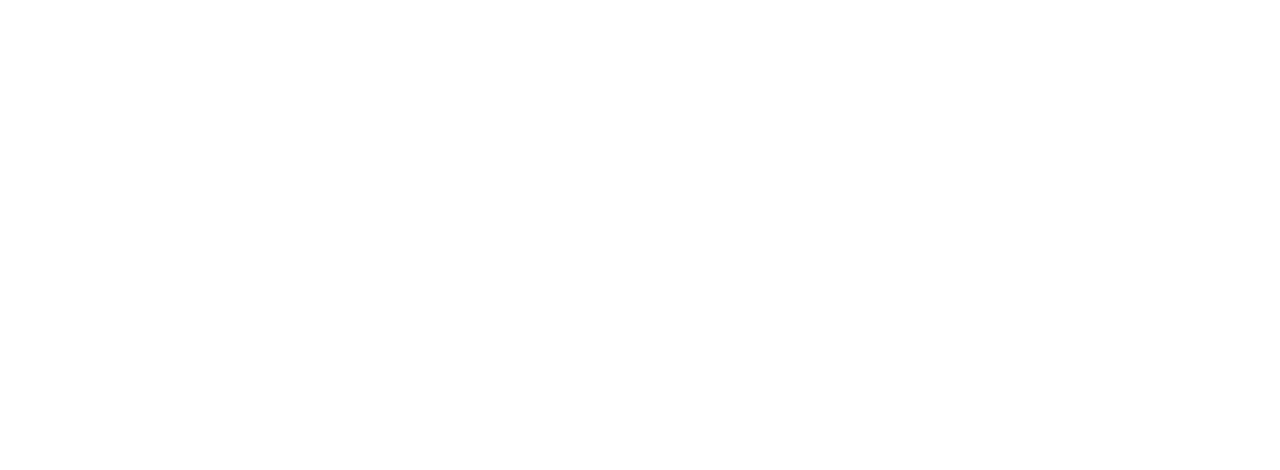
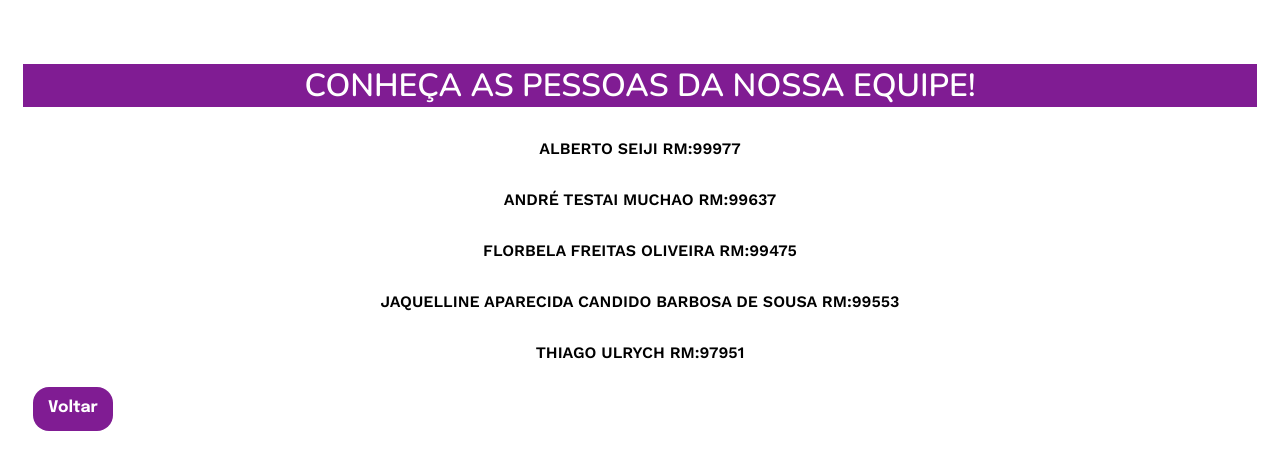
Before and after one commit to 1tico1/URSA_firstsprint, a plain HTML site: page integrantes/int.html in a window 1280 px wide. Drawn offline with nearby package versions, Linux system fonts and the light colour scheme.

Commit message:
in progress

```diff
--- a/cadastro/cadastro.css
+++ b/cadastro/cadastro.css
@@ -0,0 +1,37 @@
+@import url('https://fonts.googleapis.com/css2?family=Epilogue:wght@700&display=swap');
+@import url('https://fonts.googleapis.com/css2?family=Work+Sans:wght@600&display=swap');
+@import url('https://fonts.googleapis.com/css2?family=Nunito:wght@600&display=swap');
+
+h2 {
+    font-family: 'Work Sans', sans-serif;
+    color: #801C93;
+    font-size: 2.5em;
+    margin: 15px;
+    margin-top: 35px;
+}
+
+p {
+    font-family: 'Nunito', sans-serif;
+    font-size: 17px;
+    margin: 15px;
+    margin-right: 10em;
+}
+
+a {
+    display: flex;
+    text-align: center;
+    justify-content: center;
+    text-decoration: none;
+    background-color: #801C93;
+    height: 2em;
+    width: 5em;
+    border-radius: 1em;
+    font-family: 'Epilogue', sans-serif;
+    padding-top: 12px;
+    margin: 25px;
+    color: #ffffff;
+}
+
+a:hover {
+    color: black;
+}
--- a/cadastro/cadastro.html
+++ b/cadastro/cadastro.html
@@ -5,6 +5,7 @@
     <meta http-equiv="X-UA-Compatible" content="IE=edge">
     <meta name="viewport" content="width=device-width, initial-scale=1.0">
     <title>Document</title>
+    <link rel="stylesheet" href="cadastro.css">
 </head>
 <body>
     <header>
--- a/empresa/emp.css
+++ b/empresa/emp.css
@@ -0,0 +1,72 @@
+@import url('https://fonts.googleapis.com/css2?family=Epilogue:wght@700&display=swap');
+@import url('https://fonts.googleapis.com/css2?family=Work+Sans:wght@600&display=swap');
+@import url('https://fonts.googleapis.com/css2?family=Nunito:wght@600&display=swap');
+
+body {
+    padding: 0;
+    margin: 0;
+}
+
+h2 {
+    font-family: 'Work Sans', sans-serif;
+    color: #801C93;
+    font-size: 2.5em;
+    margin: 15px;
+    margin-top: 35px;
+}
+
+p {
+    font-family: 'Nunito', sans-serif;
+    font-size: 17px;
+    margin: 15px;
+    margin-right: 10em;
+}
+
+li {
+    display: flex;
+    text-align: center;
+    justify-content: center;
+    text-decoration: none;
+    color: #000000;
+    height: 2em;
+    width: 3em;
+    font-family: 'Epilogue', sans-serif;
+    padding-top: 12px;
+    margin: 25px;
+}
+
+.final {
+    height: 15em;
+    width: 15em;
+    margin: 1em;
+}
+
+h3 {
+    display: flex;
+    justify-content: center;
+    align-items: center;
+    font-family: 'Work Sans', sans-serif;
+    color: #801C93;
+    font-size: 2.5em;
+    margin-left: 13em;
+    margin-top: -1em;
+    height: 0em;
+    width: 16em;
+}
+
+a {
+    display: flex;
+    justify-content: center;
+    align-items: center;
+    font-family: 'Work Sans', sans-serif;
+    color: #801C93;
+    font-size: 1.5em;
+    margin-left: 9em;
+    margin-top: 4em;
+    height: 0em;
+    width: 28em;
+}
+
+a:hover {
+    color: black;
+}
--- a/home/home.css
+++ b/home/home.css
@@ -0,0 +1,37 @@
+@import url('https://fonts.googleapis.com/css2?family=Epilogue:wght@700&display=swap');
+@import url('https://fonts.googleapis.com/css2?family=Work+Sans:wght@600&display=swap');
+@import url('https://fonts.googleapis.com/css2?family=Nunito:wght@600&display=swap');
+
+h2 {
+    font-family: 'Work Sans', sans-serif;
+    color: #801C93;
+    font-size: 2.5em;
+    margin: 15px;
+    margin-top: 35px;
+}
+
+p {
+    font-family: 'Nunito', sans-serif;
+    font-size: 17px;
+    margin: 15px;
+    margin-right: 10em;
+}
+
+a {
+    display: flex;
+    text-align: center;
+    justify-content: center;
+    text-decoration: none;
+    background-color: #801C93;
+    height: 2em;
+    width: 5em;
+    border-radius: 1em;
+    font-family: 'Epilogue', sans-serif;
+    padding-top: 12px;
+    margin: 25px;
+    color: #ffffff;
+}
+
+a:hover {
+    color: black;
+}
--- a/integrantes/int.css
+++ b/integrantes/int.css
@@ -0,0 +1,43 @@
+@import url('https://fonts.googleapis.com/css2?family=Work+Sans:wght@600&display=swap');
+@import url('https://fonts.googleapis.com/css2?family=Nunito:wght@600&display=swap');
+@import url('https://fonts.googleapis.com/css2?family=Epilogue:wght@700&display=swap');
+
+h2 {
+    display: flex;
+    justify-content: space-evenly;
+    font-family: 'Work Sans', sans-serif;
+    color: #000000;
+    font-size: 1em;
+    margin: 15px;
+    margin-top: 2em;
+}
+
+h3 {
+    display: flex;
+    justify-content: center;
+    font-family: 'Nunito', sans-serif;
+    font-size: 2em;
+    margin: 15px;
+    margin-top: 2em;
+    background-color: #801C93;
+    color: #fff;
+}
+
+a {
+    display: flex;
+    text-align: center;
+    justify-content: center;
+    text-decoration: none;
+    background-color: #801C93;
+    height: 2em;
+    width: 5em;
+    border-radius: 1em;
+    font-family: 'Epilogue', sans-serif;
+    padding-top: 12px;
+    margin: 25px;
+    color: #ffffff;
+}
+
+a:hover {
+    color: black;
+}
--- a/integrantes/int.html
+++ b/integrantes/int.html
@@ -0,0 +1,21 @@
+<!DOCTYPE html>
+<html lang="en">
+<head>
+    <meta charset="UTF-8">
+    <meta http-equiv="X-UA-Compatible" content="IE=edge">
+    <meta name="viewport" content="width=device-width, initial-scale=1.0">
+    <title>INTEGRANTES</title>
+
+    <link rel="stylesheet" href="int.css">
+</head>
+<body>
+    <h3> CONHEÇA AS PESSOAS DA NOSSA EQUIPE! </h3>
+    <h2> ALBERTO SEIJI RM:99977</h2>
+    <h2> ANDRÉ TESTAI MUCHAO RM:99637</h2>
+    <h2> FLORBELA FREITAS OLIVEIRA RM:99475</h2>
+    <h2> JAQUELLINE APARECIDA CANDIDO BARBOSA DE SOUSA RM:99553</h2>
+    <h2> THIAGO ULRYCH RM:97951</h2>
+
+    <a href="../page1/index.html"> Voltar </a>
+</body>
+</html>
--- a/login/login.css
+++ b/login/login.css
@@ -0,0 +1,37 @@
+@import url('https://fonts.googleapis.com/css2?family=Epilogue:wght@700&display=swap');
+@import url('https://fonts.googleapis.com/css2?family=Work+Sans:wght@600&display=swap');
+@import url('https://fonts.googleapis.com/css2?family=Nunito:wght@600&display=swap');
+
+h2 {
+    font-family: 'Work Sans', sans-serif;
+    color: #801C93;
+    font-size: 2.5em;
+    margin: 15px;
+    margin-top: 35px;
+}
+
+p {
+    font-family: 'Nunito', sans-serif;
+    font-size: 17px;
+    margin: 15px;
+    margin-right: 10em;
+}
+
+a {
+    display: flex;
+    text-align: center;
+    justify-content: center;
+    text-decoration: none;
+    background-color: #801C93;
+    height: 2em;
+    width: 5em;
+    border-radius: 1em;
+    font-family: 'Epilogue', sans-serif;
+    padding-top: 12px;
+    margin: 25px;
+    color: #ffffff;
+}
+
+a:hover {
+    color: black;
+}
--- a/page_log/pagelog.css
+++ b/page_log/pagelog.css
@@ -0,0 +1,37 @@
+@import url('https://fonts.googleapis.com/css2?family=Epilogue:wght@700&display=swap');
+@import url('https://fonts.googleapis.com/css2?family=Work+Sans:wght@600&display=swap');
+@import url('https://fonts.googleapis.com/css2?family=Nunito:wght@600&display=swap');
+
+h2 {
+    font-family: 'Work Sans', sans-serif;
+    color: #801C93;
+    font-size: 2.5em;
+    margin: 15px;
+    margin-top: 35px;
+}
+
+p {
+    font-family: 'Nunito', sans-serif;
+    font-size: 17px;
+    margin: 15px;
+    margin-right: 10em;
+}
+
+a {
+    display: flex;
+    text-align: center;
+    justify-content: center;
+    text-decoration: none;
+    background-color: #801C93;
+    height: 2em;
+    width: 5em;
+    border-radius: 1em;
+    font-family: 'Epilogue', sans-serif;
+    padding-top: 12px;
+    margin: 25px;
+    color: #ffffff;
+}
+
+a:hover {
+    color: black;
+}
```
Also changed, not shown: empresa/emp.html (+36 -0 lines), home/home.html (+1 -0 lines), login/login.html (+1 -0 lines), page1/index.css (+4 -3 lines), page_log/pagelog.html (+2 -1 lines), vistoria/vistoria.css (+43 -0 lines), vistoria/vistoria.html (+3 -1 lines), img/bike.jpeg (added).
